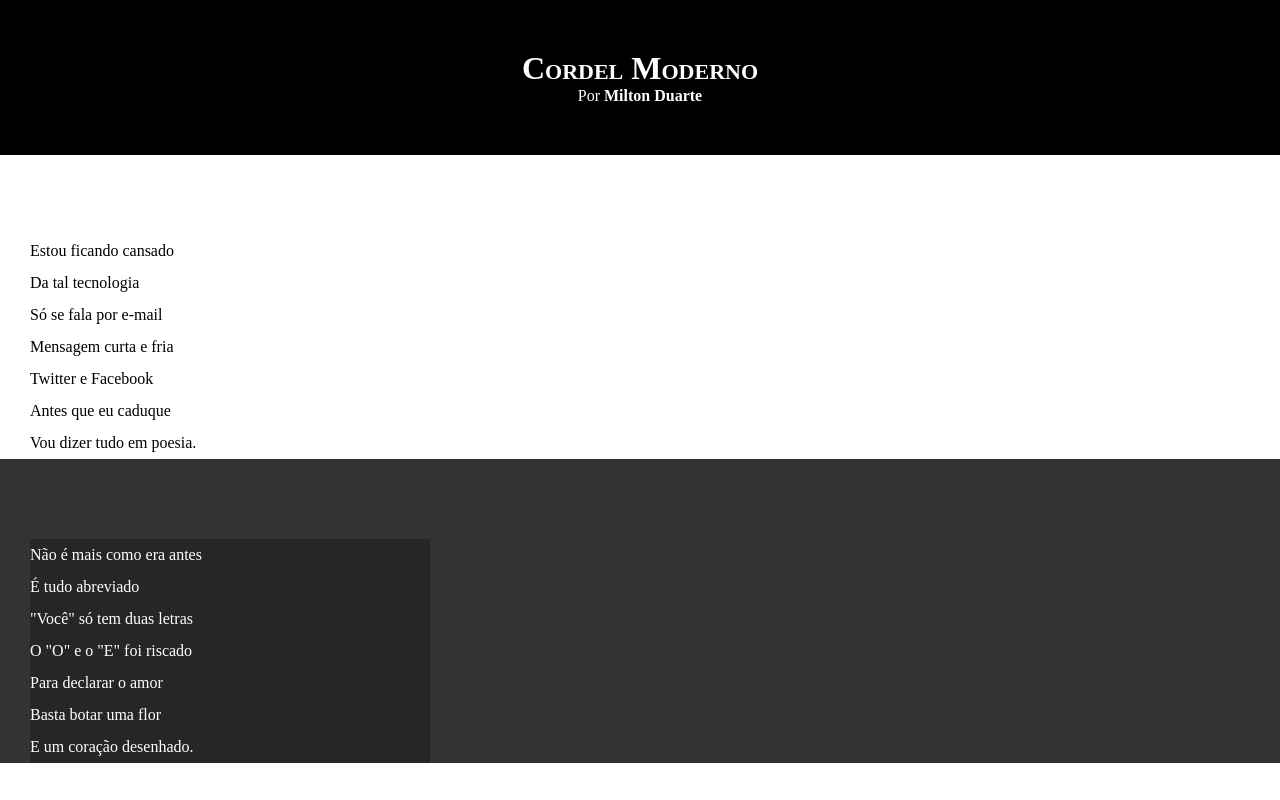
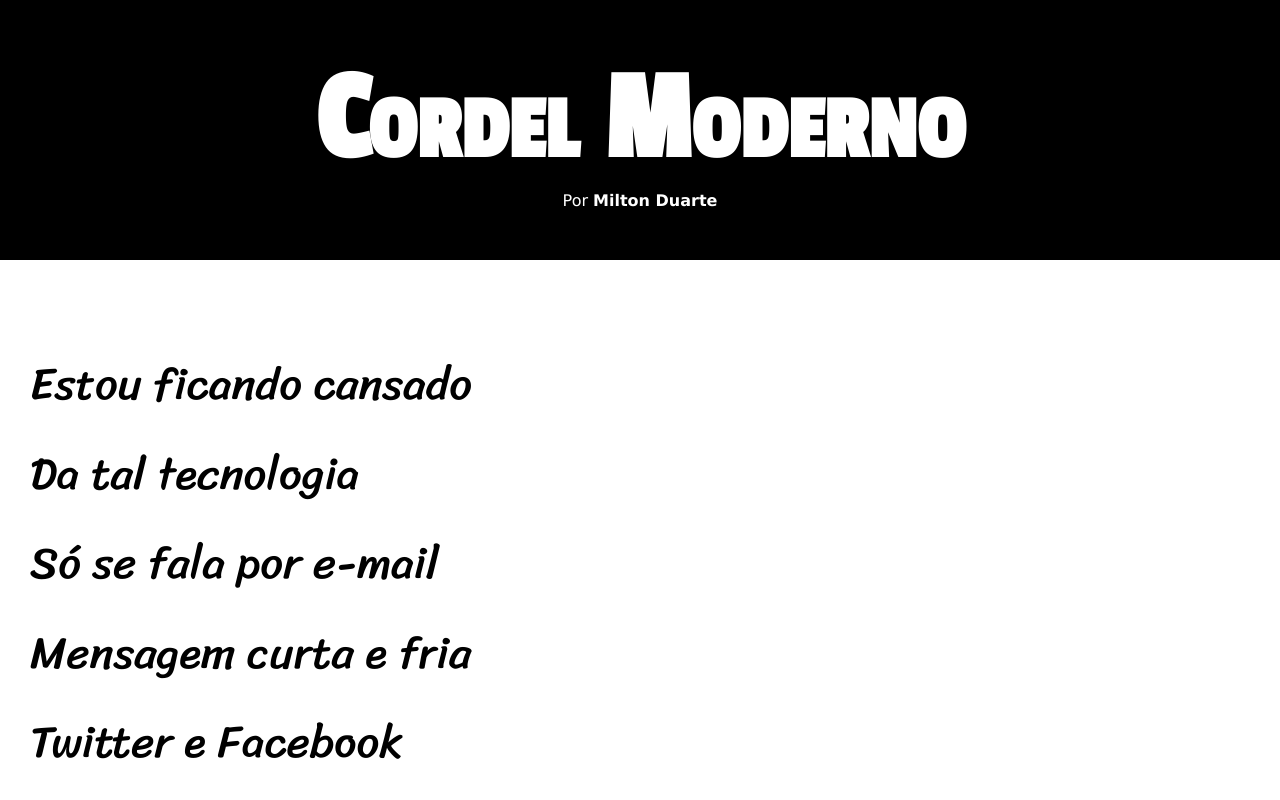
Before and after one commit to Edson242/projeto-cordel, a plain HTML site: page index.html in a window 1280 px wide. Shown: the top 800 px of the page. Drawn offline with Linux system fonts and the light colour scheme.

Commit message:
Uptade style.css
ajustes dos estilos

```diff
--- a/estilo/style.css
+++ b/estilo/style.css
@@ -1,11 +1,22 @@
 @charset "UTF-08";
+
+
+@import url('https://fonts.googleapis.com/css2?family=Passion+One&family=Sriracha&display=swap');
+
+:root {
+    --fonte1: Verdana, Geneva, Tahoma, sans-serif;
+    --fonte2: 'Passion One', cursive;
+    --fonte3: 'Sriracha', cursive;
+}
 
 * {
     margin: 0px;
     padding: 0px;
+    font-size: 1em;
 }
 
 html, body {
+    font-family: var(--fonte1);
     min-height: 100vh;
     background-color: darkgray;
 }
@@ -14,11 +25,14 @@ header {
     background-color: black;
     color: white;
     text-align: center;
+
 }
 
 header > h1 {
+    font-family: var(--fonte2);
     padding-top: 50px;
     font-variant: small-caps;
+    font-size: 10vw;
 }
 
 header > p {
@@ -36,10 +50,12 @@ header a:hover, footer a:hover {
 }
 
 section {
+    font-family: var(--fonte3);
     padding-top: 10vh;
     padding-bottom: 10v;
     line-height: 2em;
     padding-left: 30px;
+    font-size: 3.5vw;
 }
 
 section.normal {
@@ -53,7 +69,8 @@ section.imagem {
 }
 
 section.imagem > p {
-    width: 400px;
+    display: inline-block;
+    padding: 5px;
     background-color: rgb(0, 0, 0, 0.253);
 }
 
```
